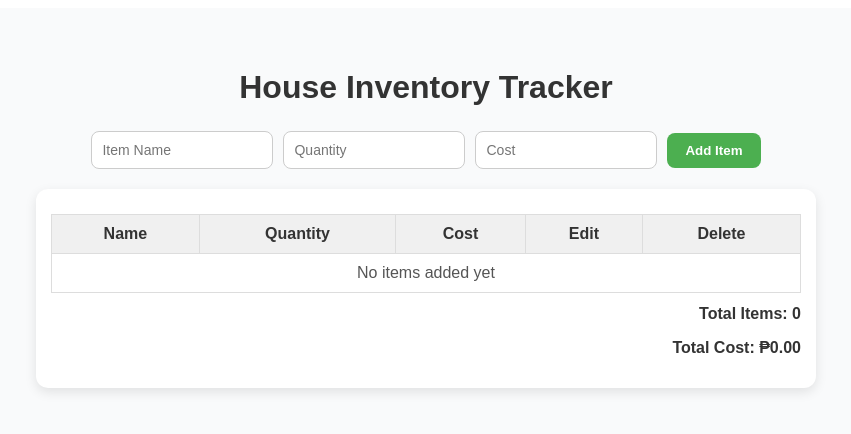
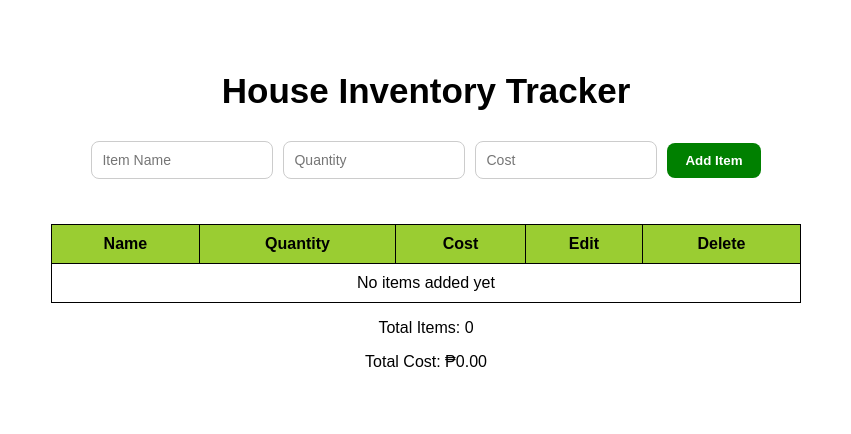
Before and after one commit to ellamaepacundo07-ctrl/inventory, a React (Vite) app: page / in a window 1280 px wide. Shown: the top 434 px of the page, without its empty margins (214-1065 px from the left). Built offline with nearby package versions, Linux system fonts and the light colour scheme.

Commit message:
inventorylist

```diff
--- a/src/App.css
+++ b/src/App.css
@@ -1,19 +1,15 @@
-/* 🌿 Main container */
 .app-container {
   text-align: center;
   padding: 40px 20px;
-  background: #f9fafb;
+  background: white;
   min-height: 100vh;
   font-family: "Poppins", sans-serif;
 }
-
-/* 🏠 Title */
 h1 {
-  color: #333;
-  margin-bottom: 25px;
+  color: black;
+  font-size: 35px;
+  margin-bottom: 30px;
 }
-
-/* 🧾 Inventory Form Section */
 .inventory-form {
   display: flex;
   justify-content: center;
@@ -29,38 +25,23 @@ h1 {
   border-radius: 8px;
   font-size: 14px;
   width: 160px;
-  transition: 0.2s;
-}
-
-.inventory-form input:focus {
-  border-color: #4caf50;
-  outline: none;
-  box-shadow: 0 0 5px rgba(76, 175, 80, 0.3);
 }
 
 .inventory-form button {
   padding: 10px 18px;
-  background: #4caf50;
+  background: green;
   color: #fff;
   border: none;
   border-radius: 8px;
   cursor: pointer;
   font-weight: bold;
-  transition: 0.2s;
 }
-
-.inventory-form button:hover {
-  background: #45a049;
-}
-
-/* 📋 Inventory Table Section */
 .inventory-list {
   width: 90%;
   max-width: 750px;
   margin: 0 auto;
   background: #fff;
   border-radius: 12px;
-  box-shadow: 0 4px 12px rgba(0, 0, 0, 0.1);
   padding: 15px;
 }
 
@@ -71,61 +52,41 @@ table {
 }
 
 th, td {
-  border: 1px solid #ddd;
+  border: 1px solid black;
   padding: 10px;
   text-align: center;
+
 }
 
 th {
-  background: #f0f0f0;
+  background: yellowgreen;
   font-weight: 600;
-  color: #333;
 }
 
-td {
-  color: #555;
-}
-
-/* 🖋️ Action Buttons */
 .edit-btn,
 .delete-btn {
   padding: 6px 12px;
   border: none;
-  border-radius: 6px;
   cursor: pointer;
   font-size: 13px;
-  transition: 0.2s;
 }
 
 .edit-btn {
-  background: #2196f3;
+  background: blue;
   color: white;
 }
-
-.edit-btn:hover {
-  background: #1976d2;
-}
-
 .delete-btn {
-  background: #f44336;
+  background: red;
   color: white;
 }
-
-.delete-btn:hover {
-  background: #d32f2f;
-}
-
-/* 🧮 Total Section */
 .total-cost {
-  text-align: right;
   font-weight: bold;
   margin-top: 12px;
-  color: #333;
+  color: black;
 }
 
 .total-item {
-  text-align: right;
   font-weight: bold;
-  margin-top: 12px;
-  color: #333;
+  margin-top: 10px;
+  color: black;
 }
--- a/src/components/InventoryList.jsx
+++ b/src/components/InventoryList.jsx
@@ -6,6 +6,7 @@ export default function InventoryList({ items, onEdit, onDelete }) {
     (sum, item) => sum + item.quantity * item.cost,
     0
   );
+
   return (
     <div className="inventory-list">
       <table>
@@ -18,6 +19,7 @@ export default function InventoryList({ items, onEdit, onDelete }) {
             <th>Delete</th>
           </tr>
         </thead>
+
         <tbody>
           {items.length === 0 ? (
             <tr>
@@ -48,10 +50,12 @@ export default function InventoryList({ items, onEdit, onDelete }) {
         </tbody>
       </table>
 
-      <div className="total-summary">
-      <p className="total-item">Total Items: {totalItems}</p>
-      <p className="total-cost">Total Cost: ₱{totalCost.toFixed(2)}</p>
-    </div>
+      <p className="totalitems">
+        Total Items: {totalItems}
+      <p className="totalcost">
+        Total Cost: ₱{totalCost.toFixed(2)}
+      </p>
+      </p>
     </div>
   );
 }
```
